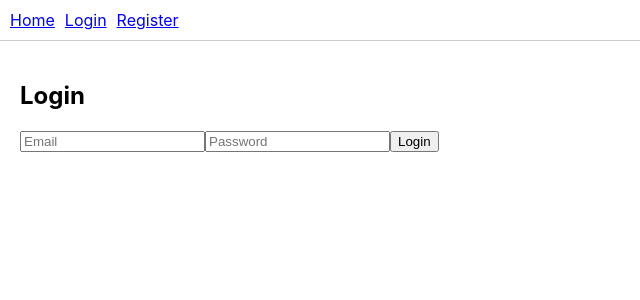
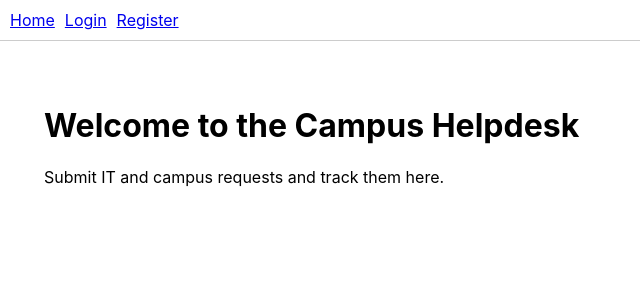
Before and after one commit to aakashkrmishra09/COMP229-REACT_RAPTORS-campus-helpdeskPROJECT, a React (Create React App) app in the folder client/: page / in a window 1280 px wide. Before the commit this address led to /login. Shown: the top 300 px of the page, without its empty margins (0-640 px from the left). Built offline with nearby package versions, Linux system fonts and the light colour scheme.

Commit message:
Update App.js

```diff
--- a/client/src/App.js
+++ b/client/src/App.js
@@ -5,6 +5,7 @@ import Register from "./pages/Register";
 import Login from "./pages/Login";
 import SubmitTicket from "./pages/SubmitTicket";
 import Tickets from "./pages/Tickets";
+import Home from "./pages/Home";
 
 function PrivateRoute({ children }) {
   const token = localStorage.getItem("token");
@@ -20,7 +21,7 @@ function App() {
       <div style={{ padding: "20px" }}>
         <Routes>
           {/* Default route "/" goes to Login if not logged in, SubmitTicket if logged in */}
-          <Route path="/" element={token ? <Navigate to="/submit-ticket" /> : <Navigate to="/login" />} />
+          <Route path="/" element={<Home />} />
           <Route path="/register" element={<Register />} />
           <Route path="/login" element={<Login />} />
           <Route
```
